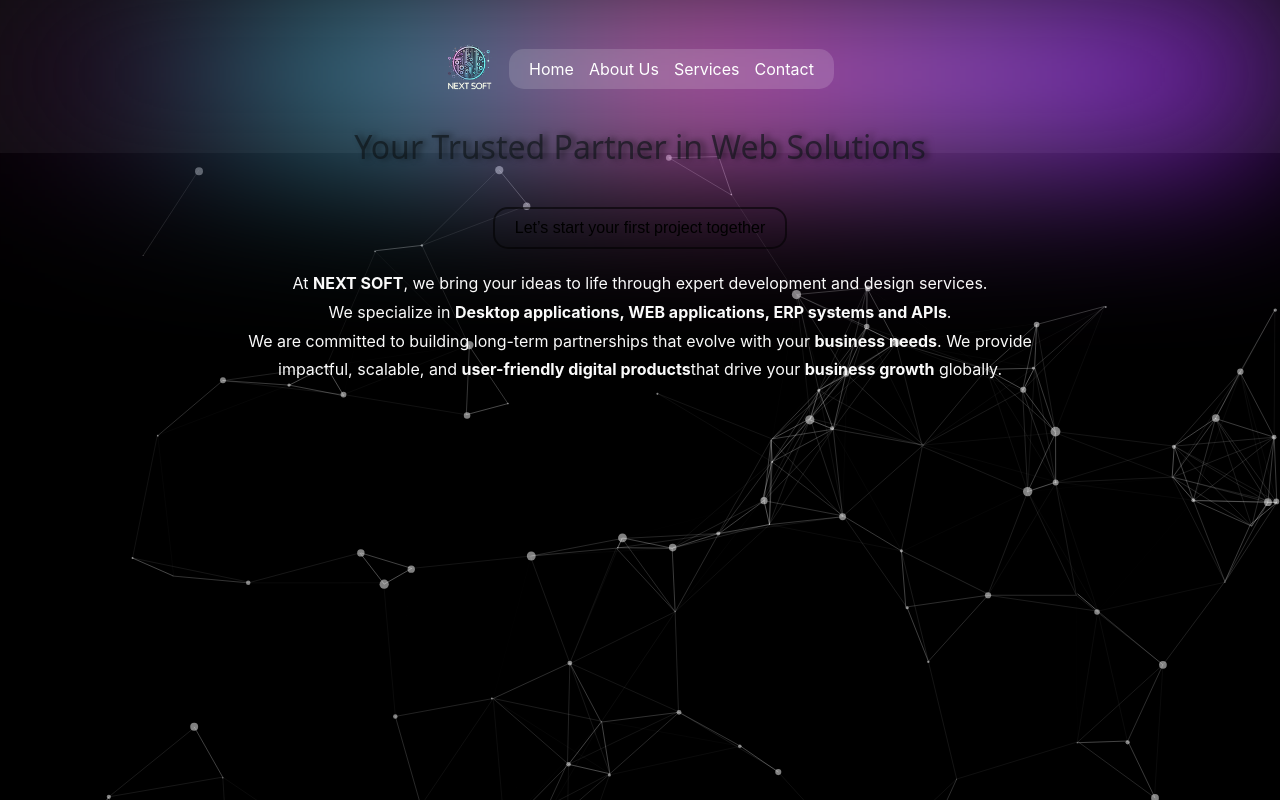
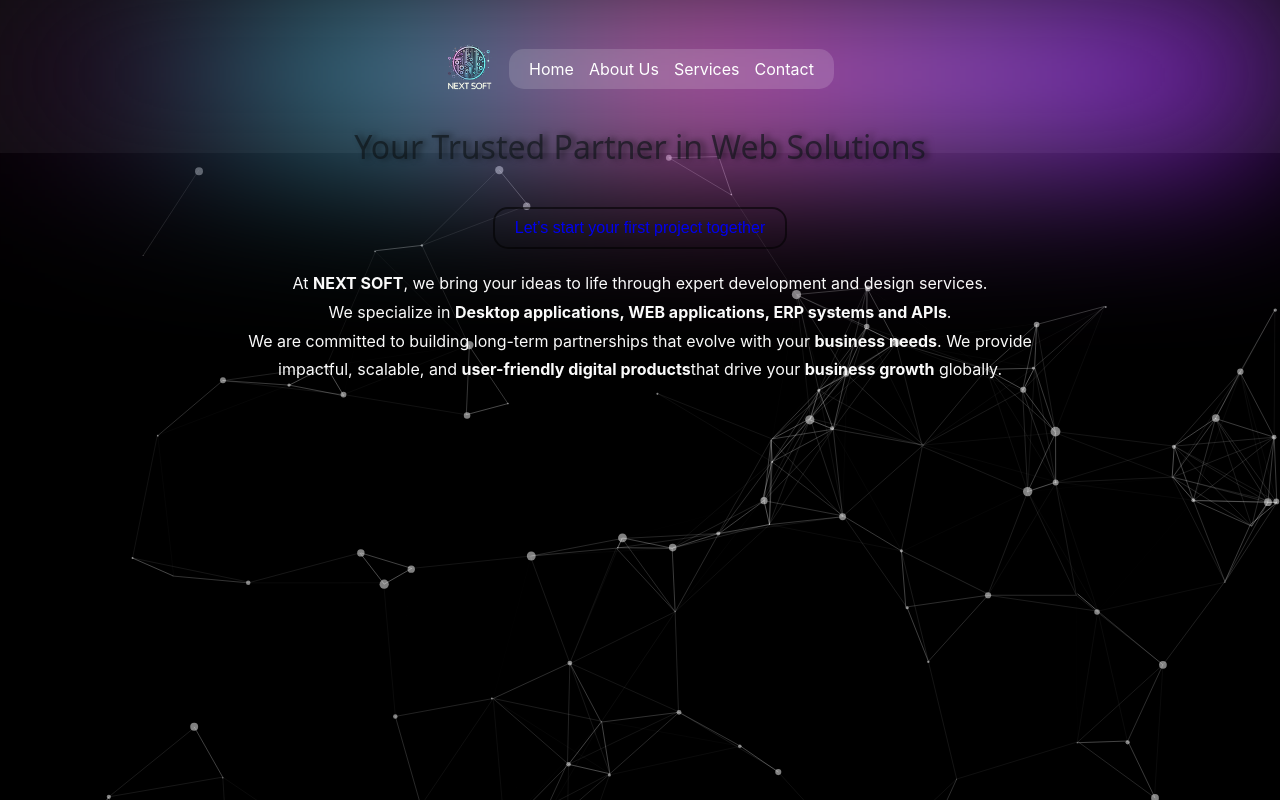
Before and after one commit to MitroiBogdanJob/NEXT-SOFT-SRL, a React (Create React App) app: page / in a window 1280 px wide. Shown: the top 800 px of the page. Built offline with nearby package versions, Linux system fonts and the light colour scheme.

Commit message:
Correct link to Book a meeting conmtact form

```diff
--- a/src/HomePage/HomePage.jsx
+++ b/src/HomePage/HomePage.jsx
@@ -1,6 +1,6 @@
 import React from "react";
 import "./HomePage.css";
-
+import { Link } from "react-router-dom";
 function HomePage() {
 	return (
 		<>
@@ -8,7 +8,9 @@
 				<h6>Your Trusted Partner in Web Solutions</h6>
 				{/* Butonul adăugat după h6 */}
 				<button className="transparent-button">
-					<a> Let’s start your first project together </a>
+					<Link to="/form-contact">
+						Let’s start your first project together
+					</Link>
 				</button>
 			</div>
 			<div className="menu-contain-text-left">
```
